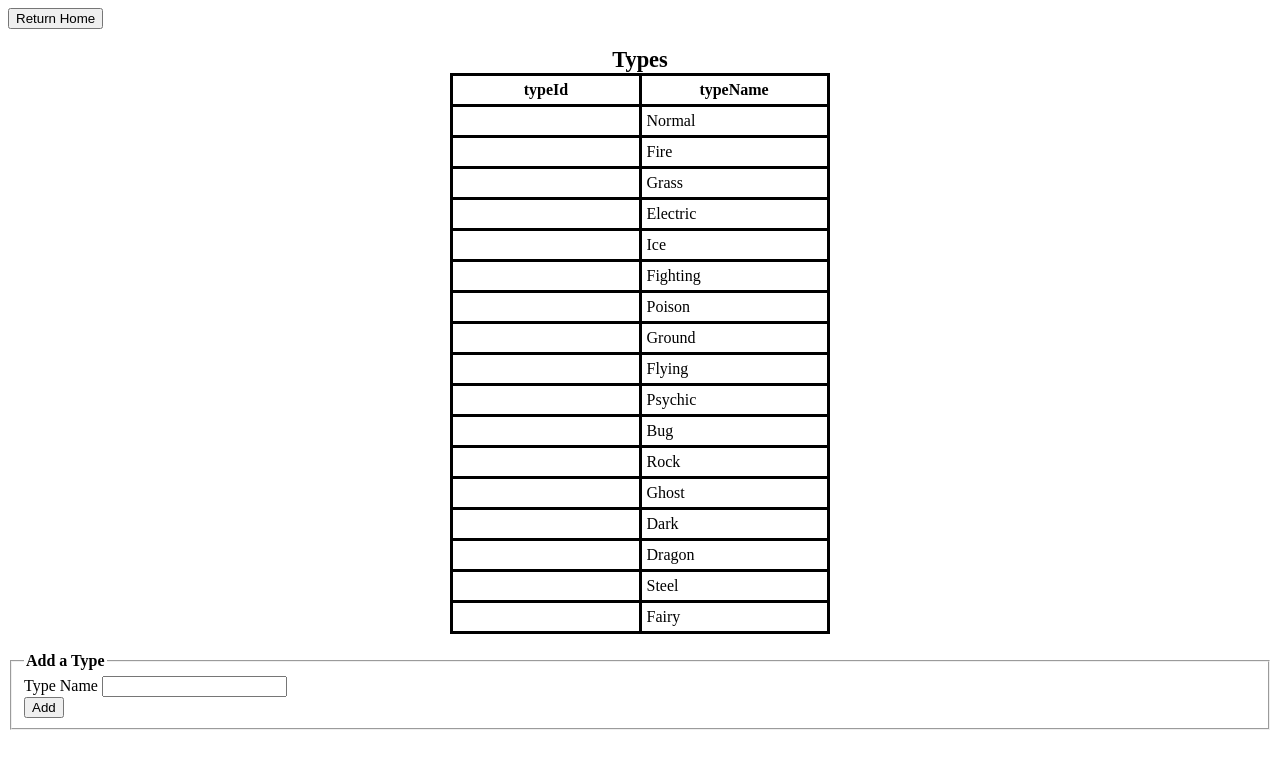
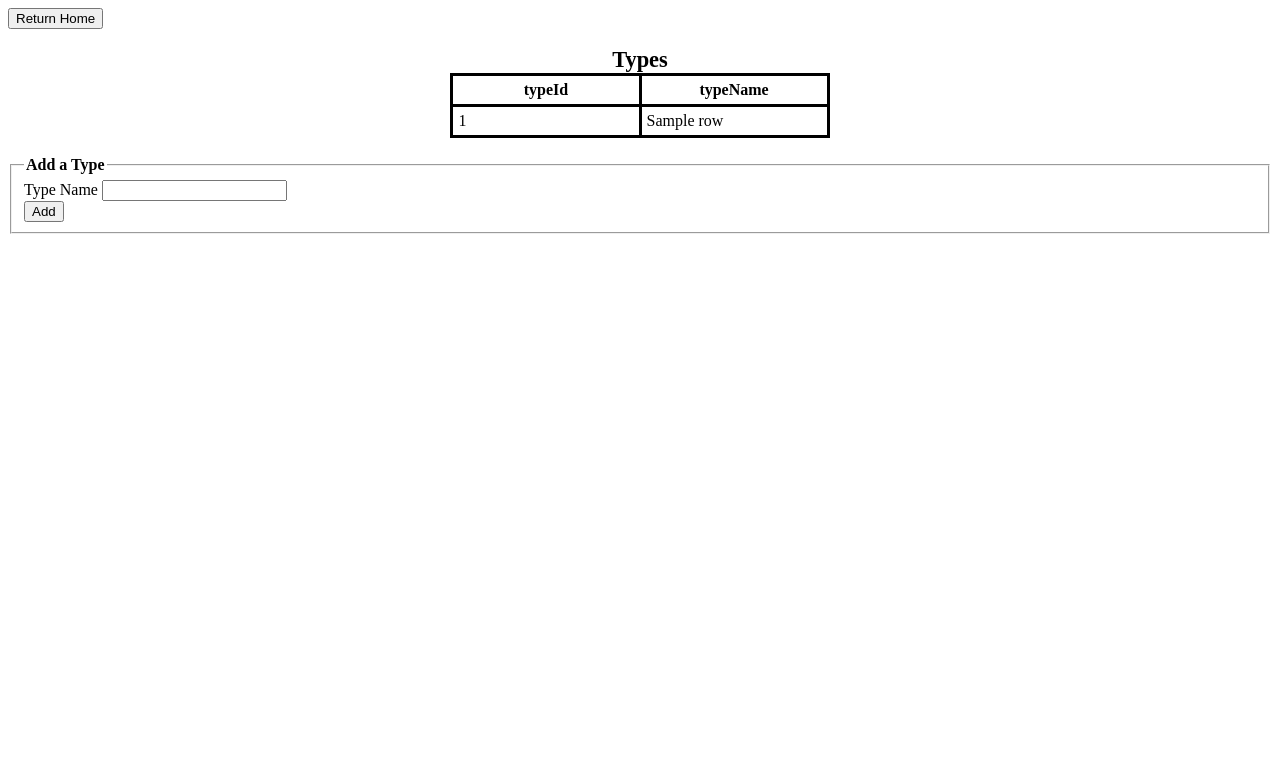
Before and after one commit to KyleBrogdon/PokemonDB, a Flask app: template templates/types.html in a window 1280 px wide. Shown: the top 769 px of the page. Run offline with Flask 2, Linux system fonts and the light colour scheme; the template is opened without the code that fills it: most values are stand-ins (such as "Sample title", 1, 10 or a date in 2020).

Commit message:
types working

```diff
--- a/app.py
+++ b/app.py
@@ -141,13 +141,24 @@ def gyms():
 
     return render_template("gyms.html")
 
-@app.route('/types.html')
+@app.route('/types.html', methods = ['GET', 'POST'])
 def types():
-    # query to display types
-
+    db_connection = connect_to_database()
+    if request.method == 'GET':
+        query = 'SELECT * FROM Types'
+        result = execute_query(db_connection, query).fetchall()
+        return render_template('types.html', rows = result)
+    if request.method == 'POST':
+        print(request.form.get('please'))
+        newType = request.values.get('please')
+        print(newType)
+        data = (newType,)
+        query = 'INSERT into Types (typeName) VALUES (%s)'
+        execute_query(db_connection, query, data)
+        return redirect(url_for('types'))
     # query to add a type by type name
 
-    return render_template("types.html")
+    #return render_template("types.html")
 
 
 # Listener
--- a/templates/types.html
+++ b/templates/types.html
@@ -23,84 +23,21 @@
                 </tr>
             </thead>
             <tbody>
+                {% for r in rows %}
                 <tr>
-                    <td></td>
-                    <td>Normal</td>
-                </tr>
-                <tr>
-                    <td></td>
-                    <td>Fire</td>
-                </tr>
-                <tr>
-                    <td></td>
-                    <td>Grass</td>
-                </tr>
-                <tr>
-                    <td></td>
-                    <td>Electric</td>
-                </tr>
-                <tr>
-                    <td></td>
-                    <td>Ice</td>
-                </tr>
-                <tr>
-                    <td></td>
-                    <td>Fighting</td>
-                </tr>
-                <tr>
-                    <td></td>
-                    <td>Poison</td>
-                </tr>
-                <tr>
-                    <td></td>
-                    <td>Ground</td>
-                </tr>
-                <tr>
-                    <td></td>
-                    <td>Flying</td>
-                </tr>
-                <tr>
-                    <td></td>
-                    <td>Psychic</td>
-                </tr>
-                <tr>
-                    <td></td>
-                    <td>Bug</td>
-                </tr>
-                <tr>
-                    <td></td>
-                    <td>Rock</td>
-                </tr>
-                <tr>
-                    <td></td>
-                    <td>Ghost</td>
-                </tr>
-                <tr>
-                    <td></td>
-                    <td>Dark</td>
-                </tr>
-                <tr>
-                    <td></td>
-                    <td>Dragon</td>
-                </tr>
-                <tr>
-                    <td></td>
-                    <td>Steel</td>
-                </tr>
-                <tr>
-                    <td></td>
-                    <td>Fairy</td>
-                </tr>
+                    <td>{{r.0}}</td>
+                    <td>{{r[1]}}</td>
+                {% endfor %}
             </tbody>
         </table>
         <br>
-<form>
+<form action = '' method = 'POST'>
     <fieldset>
         <legend>Add a Type</legend>
-        <label for="Add Region">Type Name</label>
-        <input type="text" id = "Add Region">
+        <label for="Add Type">Type Name</label>
+        <input type="text" id = "Add Type" name = 'please'>
         <br>
-        <button type="button">Add</button>
+        <button type="submit" name = 'addNew' value = 'addNew'>Add</button>
     </fieldset>
 </form>
 {% endblock %}
```
